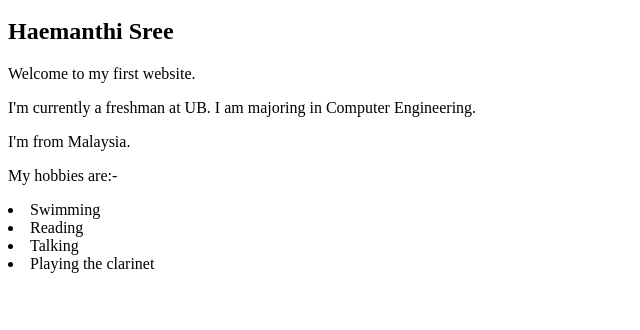
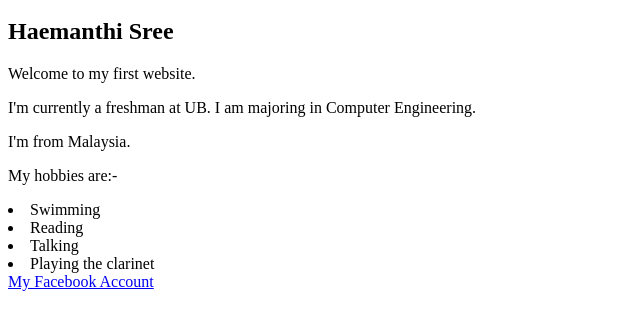
Before and after one commit to haemanthisree/haemanthisree.github.io, a plain HTML site: page index.html in a window 1280 px wide. Shown: the part 48-378 px from the top of the page, without its empty margins (0-640 px from the left). Drawn offline with Linux system fonts and the light colour scheme.

Commit message:
new update

```diff
--- a/index.html
+++ b/index.html
@@ -16,5 +16,10 @@
 		<li> Talking</li>
 		<li> Playing the clarinet</li>
 	</u1>
+
+<a href=“[https://www.facebook.com/haemanthi.sree]”>
+     My Facebook Account
+</a>
+
 </body>
 </html>
```
